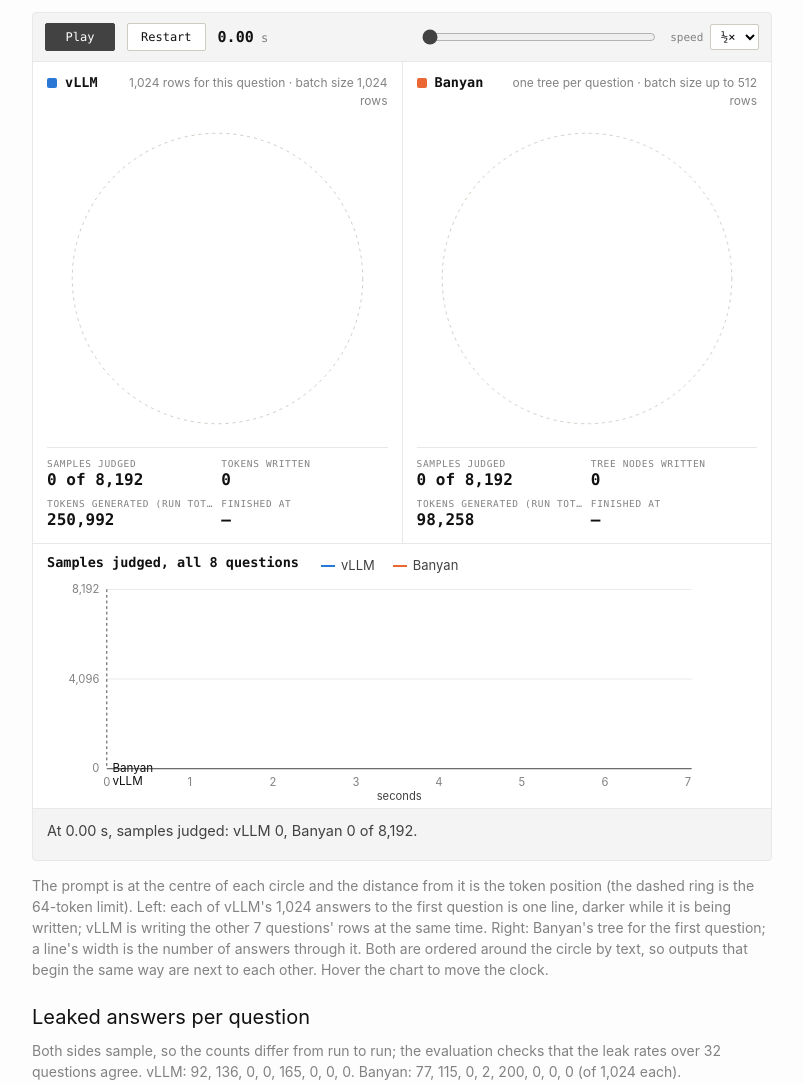
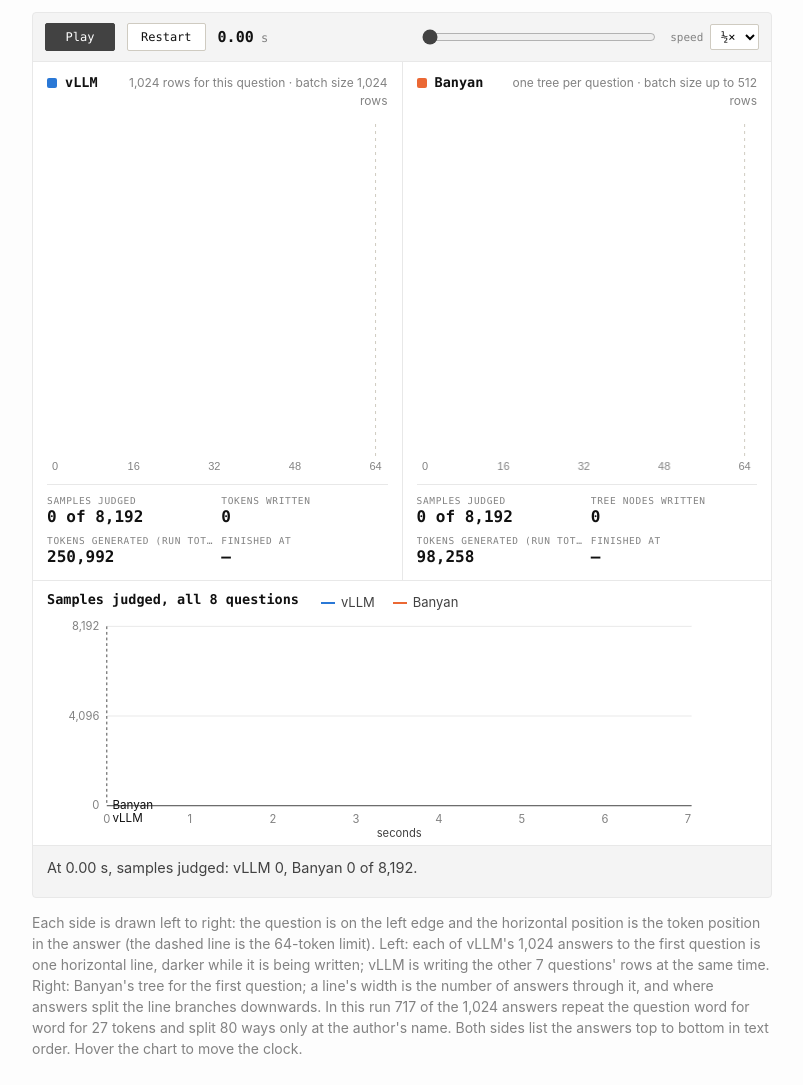
Before and after one commit to shuyilinn/BanyanWeb, a plain HTML site: page tofu.html in a window 1280 px wide. Shown: the part 544-1629 px from the top of the page, without its empty margins (238-1041 px from the left). Drawn offline with Linux system fonts and the light colour scheme.

Commit message:
TOFU page: horizontal trees
Co-Authored-By: Claude Opus 5.5 <noreply@anthropic.com>

```diff
--- a/replay.js
+++ b/replay.js
@@ -42,11 +42,30 @@
       panels.appendChild(p); cv.push(p.querySelector("canvas")); out.push(p.querySelector(".readout"));
     });
     var geo = [];
-    function fit(c) { var w = c.clientWidth || 300; c.width = Math.round(w * DPR); c.height = Math.round(w * 0.94 * DPR); c.style.height = Math.round(w * 0.94) + "px";
-      return { W: c.width, H: c.height, cx: c.width / 2, cy: c.height / 2, rs: (Math.min(c.width, c.height) / 2 - 8 * DPR) / (R * 1.05) }; }
+    // layout: "radial" (the prompt at the centre, token position outwards) or "h" (the prompt on the left, token
+    // position to the right, outputs stacked top to bottom). In both a side's outputs are ordered by their text.
+    var HZ = D.layout === "h";
+    function fit(c) {
+      var w = c.clientWidth || 300, h = HZ ? Math.round(w * 1.05) : Math.round(w * 0.94);
+      c.width = Math.round(w * DPR); c.height = Math.round(h * DPR); c.style.height = h + "px";
+      var g = { W: c.width, H: c.height, cx: c.width / 2, cy: c.height / 2, rs: (Math.min(c.width, c.height) / 2 - 8 * DPR) / (R * 1.05) };
+      if (HZ) { g.x0 = 6 * DPR; g.y0 = 6 * DPR; g.xs = (g.W - 12 * DPR) / (R * 1.02); g.hh = g.H - 26 * DPR; }
+      return g;
+    }
+    function pt(g, depth, frac) {             // frac in 0..1: the place among the outputs
+      if (HZ) return [g.x0 + depth * g.xs, g.y0 + frac * g.hh];
+      var a = -Math.PI / 2 + 2 * Math.PI * frac, r = depth * g.rs; return [g.cx + Math.cos(a) * r, g.cy + Math.sin(a) * r];
+    }
     function frame(k) {
       var g = geo[k], c = cv[k].getContext("2d"); c.clearRect(0, 0, g.W, g.H);
-      if (RING) { c.setLineDash([3 * DPR, 4 * DPR]); c.strokeStyle = "#cfcbc1"; c.lineWidth = DPR; c.beginPath(); c.arc(g.cx, g.cy, RING * g.rs, 0, 6.2832); c.stroke(); c.setLineDash([]); }
+      c.setLineDash([3 * DPR, 4 * DPR]); c.strokeStyle = "#cfcbc1"; c.lineWidth = DPR;
+      if (HZ) {
+        if (RING) { c.beginPath(); c.moveTo(g.x0 + RING * g.xs, g.y0); c.lineTo(g.x0 + RING * g.xs, g.y0 + g.hh); c.stroke(); }
+        c.setLineDash([]); c.fillStyle = "#828282"; c.font = (11 * DPR) + "px sans-serif"; c.textAlign = "center";
+        var step = [8, 16, 32, 64, 128, 256].find(function (x) { return R / x <= 6; }) || 256;
+        for (var x = 0; x <= R; x += step) c.fillText(x, Math.min(g.W - 10 * DPR, Math.max(8 * DPR, g.x0 + x * g.xs)), g.H - 6 * DPR);
+      } else if (RING) { c.beginPath(); c.arc(g.cx, g.cy, RING * g.rs, 0, 6.2832); c.stroke(); }
+      c.setLineDash([]);
       return c;
     }
     function drawRows(k, t) {
@@ -56,24 +75,26 @@
         for (var q = 0; q < ru.length; q += 2) { var got = st - ru[q] + 1; if (got > 0) { L += Math.min(got, ru[q + 1]); if (got <= ru[q + 1]) on = true; } }
         written += L; if (L > 0) (L >= s.len[i] ? done : (on ? live : paused)).push(i, L);
       }
-      c.lineWidth = Math.max(0.6, 0.5 * DPR); c.strokeStyle = COL[k];
+      c.lineWidth = HZ ? Math.max(0.5, Math.min(2 * DPR, g.hh / N * 0.8)) : Math.max(0.6, 0.5 * DPR); c.strokeStyle = COL[k];
       var base = N > 3000 ? 0.12 : 0.25;
-      [[done, base], [paused, base * 2], [live, 0.55]].forEach(function (p) { var arr = p[0]; c.globalAlpha = p[1]; c.beginPath();
-        for (var j = 0; j < arr.length; j += 2) { var a = -Math.PI / 2 + 2 * Math.PI * (arr[j] + 0.5) / N, r = arr[j + 1] * g.rs; c.moveTo(g.cx, g.cy); c.lineTo(g.cx + Math.cos(a) * r, g.cy + Math.sin(a) * r); } c.stroke(); });
+      [[done, HZ ? base * 1.6 : base], [paused, base * 2], [live, 0.6]].forEach(function (p) { var arr = p[0]; c.globalAlpha = p[1]; c.beginPath();
+        for (var j = 0; j < arr.length; j += 2) { var f = (arr[j] + 0.5) / N, a0 = pt(g, 0, f), a1 = pt(g, arr[j + 1], f); c.moveTo(a0[0], a0[1]); c.lineTo(a1[0], a1[1]); } c.stroke(); });
       c.globalAlpha = 1;
       return [["tokens written", n(written)], ["rows being written", n(live.length / 2)]];
     }
     function drawTree(k, t) {
       var s = S[k], g = geo[k], c = frame(k), i, U = s.units;
-      var ang = function (x) { return -Math.PI / 2 + 2 * Math.PI * x / U; };
       c.strokeStyle = COL[k];
       for (i = 0; i < s.seg.length; i++) {
         var sg = s.seg[i], m = bs(sg[4], t); if (!m) continue;
-        var a = ang(sg[0]), pa = ang(sg[1]), r0 = sg[2] * g.rs, r1 = (sg[2] + m) * g.rs;
+        var f = sg[0] / U, pf = sg[1] / U, p0 = pt(g, sg[2], f), p1 = pt(g, sg[2] + m, f);
         c.globalAlpha = sg[3] > 1 ? 0.9 : 0.5; c.lineWidth = Math.max(0.7, 0.6 * DPR) + 7 * DPR * Math.sqrt(sg[3] / U);
         c.beginPath();
-        if (r0 > 0 && Math.abs(a - pa) > 1e-6) c.arc(g.cx, g.cy, r0, Math.min(a, pa), Math.max(a, pa));
-        c.moveTo(g.cx + Math.cos(a) * r0, g.cy + Math.sin(a) * r0); c.lineTo(g.cx + Math.cos(a) * r1, g.cy + Math.sin(a) * r1); c.stroke();
+        if (sg[2] > 0 && Math.abs(f - pf) > 1e-9) {
+          if (HZ) { var q = pt(g, sg[2], pf); c.moveTo(q[0], q[1]); c.lineTo(p0[0], p0[1]); }
+          else { var a = -Math.PI / 2 + 2 * Math.PI * f, pa = -Math.PI / 2 + 2 * Math.PI * pf; c.arc(g.cx, g.cy, sg[2] * g.rs, Math.min(a, pa), Math.max(a, pa)); }
+        }
+        c.moveTo(p0[0], p0[1]); c.lineTo(p1[0], p1[1]); c.stroke();
       }
       c.globalAlpha = 1;
       return [["tree nodes written", n(bs(s.made, t))], ["", ""]];
--- a/tofu.html
+++ b/tofu.html
@@ -26,8 +26,12 @@ questions at once, 1,024 answers each, all judged.</p>
 1,024 answers as rows; right, Banyan's tree of the same 1,024 answers. Below, how many of the 8,192 answers each side has
 judged. vLLM generates all 8,192 first and the judge runs afterwards; Banyan judges each answer as it finishes.</p>
 <div class="stage" id="stage"></div>
-<p class="small">The prompt is at the centre of each circle and the distance from it is the token position (the dashed ring is the 64-token limit). Left: each of vLLM's 1,024 answers to the first question is one line, darker while it is being written; vLLM is writing the other 7 questions' rows at the same time. Right: Banyan's tree for the first question; a line's width is the number of answers through it. Both are
-ordered around the circle by text, so outputs that begin the same way are next to each other. Hover the chart to move
+<p class="small">Each side is drawn left to right: the question is on the left edge and the horizontal position is the token
+position in the answer (the dashed line is the 64-token limit). Left: each of vLLM's 1,024 answers to the first question
+is one horizontal line, darker while it is being written; vLLM is writing the other 7 questions' rows at the same time.
+Right: Banyan's tree for the first question; a line's width is the number of answers through it, and where answers split
+the line branches downwards. In this run 717 of the 1,024 answers repeat the question word for word for 27 tokens and
+split 80 ways only at the author's name. Both sides list the answers top to bottom in text order. Hover the chart to move
 the clock.</p>
 <h3>Leaked answers per question</h3>
 <p class="small">Both sides sample, so the counts differ from run to run; the evaluation checks that the leak rates over 32 questions agree.
```
Also changed, not shown: data/tofu.js.
